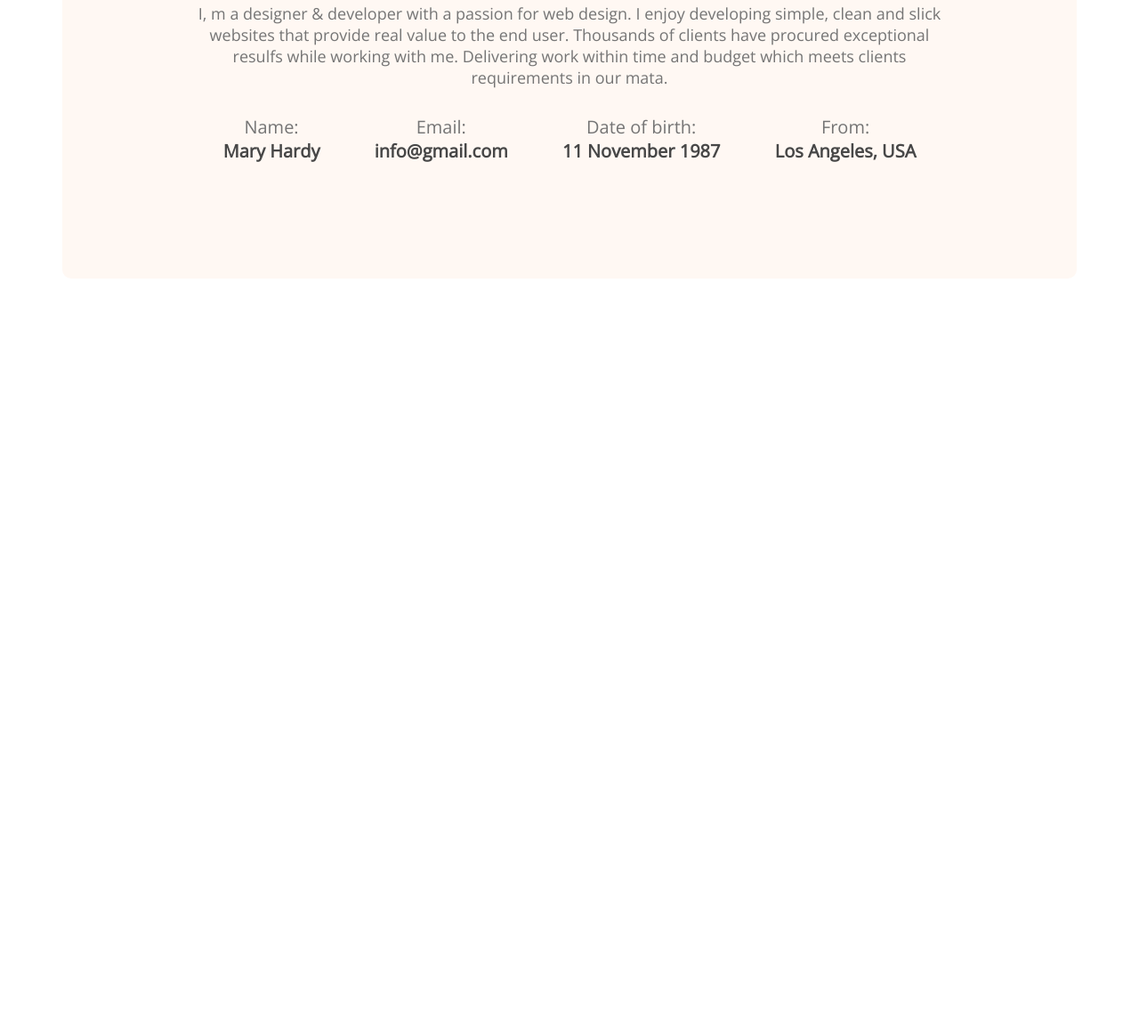
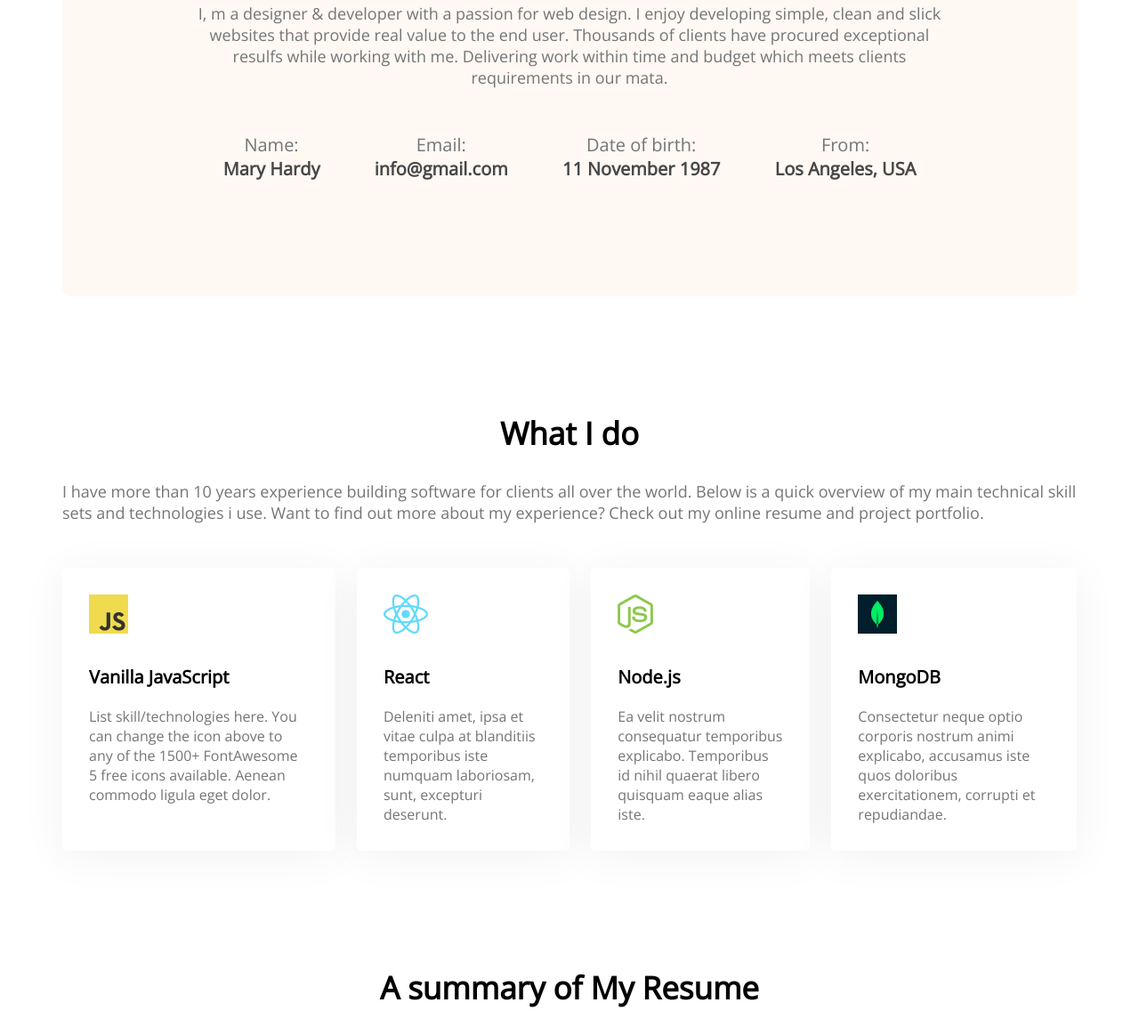
Before and after one commit to afsana-haque/developer-portfolio, a plain HTML site: page index.html in a window 1280 px wide. Shown: the part 1174-2337 px from the top of the page at 89% size. Before the commit the page ends 1487 px from the top, so only its background shows below. Drawn offline with nearby package versions, Linux system fonts and the light colour scheme.

Commit message:
added skills content

```diff
--- a/index.html
+++ b/index.html
@@ -59,6 +59,38 @@
             </div>
             </div>
         </section>
+        <!-- What I do section -->
+        <section class="what-i-do">
+            <h3 class="section-title">What I do</h3>
+            <p class="section-deseription">I have more than 10 years experience building software for clients all over the world. Below is a quick overview of my main technical skill sets and technologies i use. Want to find out more about my experience? Check out my online resume and project portfolio.</p>
+            <div class="skills-container">
+                <div class="skill">
+                    <img src="images/icons/js.png" alt="">
+                    <p class="skill-title">Vanilla JavaScript</p>
+                    <p class="skill-deseription">List skill/technologies here. You can change the icon above to any of the 1500+ FontAwesome 5 free icons available. Aenean commodo ligula eget dolor.</p>
+                </div>
+                <div class="skill">
+                    <img src="images/icons/react.png" alt="">
+                    <p class="skill-title">React</p>
+                    <p class="skill-deseription">Deleniti amet, ipsa et vitae culpa at blanditiis temporibus iste numquam laboriosam, sunt, excepturi deserunt.</p>
+                </div>
+                <div class="skill">
+                    <img src="images/icons/nodejs.png" alt="">
+                    <p class="skill-title">Node.js</p>
+                    <p class="skill-deseription">Ea velit nostrum consequatur temporibus explicabo. Temporibus id nihil quaerat libero quisquam eaque alias iste.</p>
+                </div>
+                <div class="skill">
+                    <img src="images/icons/mongo.png" alt="">
+                    <p class="skill-title">MongoDB</p>
+                    <p class="skill-deseription">Consectetur neque optio corporis nostrum animi explicabo, accusamus iste quos doloribus exercitationem, corrupti et repudiandae.</p>
+                </div>
+            </div>
+        </section>
+
+        <!-- Resume section -->
+        <section class="resume">
+            <h3 class="section-title">A summary of My Resume</h3>
+        </section>
     </main>
     <footer>
 
--- a/styles/portfolio.css
+++ b/styles/portfolio.css
@@ -80,6 +80,7 @@ main{
     padding: 130px 150px;
 }
 .section-title{
+text-align: center;
 margin-bottom: 30px;
 font-weight: 700;
 font-size: 35px;
@@ -88,7 +89,7 @@ font-size: 35px;
 .section-deseription{
     color: #757575;
     font-size: 18px;
-    margin-bottom: 30px;
+    margin-bottom: 50px;
 }
 .about-info-container{
     display: flex;
@@ -103,3 +104,31 @@ font-size: 35px;
     font-size: 20px;
     color: #474747;
 }
+/* What I do styles */
+.what-i-do{
+    margin-top: 130px;
+}
+
+.skill{
+    background: #FFFFFF;
+    box-shadow: 0px 6px 50px rgba(0, 0, 0, 0.06);
+    border-radius: 5px;
+    padding: 30px;
+}
+.skills-container{
+    display: flex;
+    gap: 24px;
+}
+.skill-title{
+    font-weight: 700;
+    font-size: 20px;
+    margin-top: 30px;
+    margin-bottom: 20px;
+}
+.skill-deseription{
+    color: #757575;
+}
+/* Resume section styles */
+.resume{
+    margin-top: 130px;
+}
```
